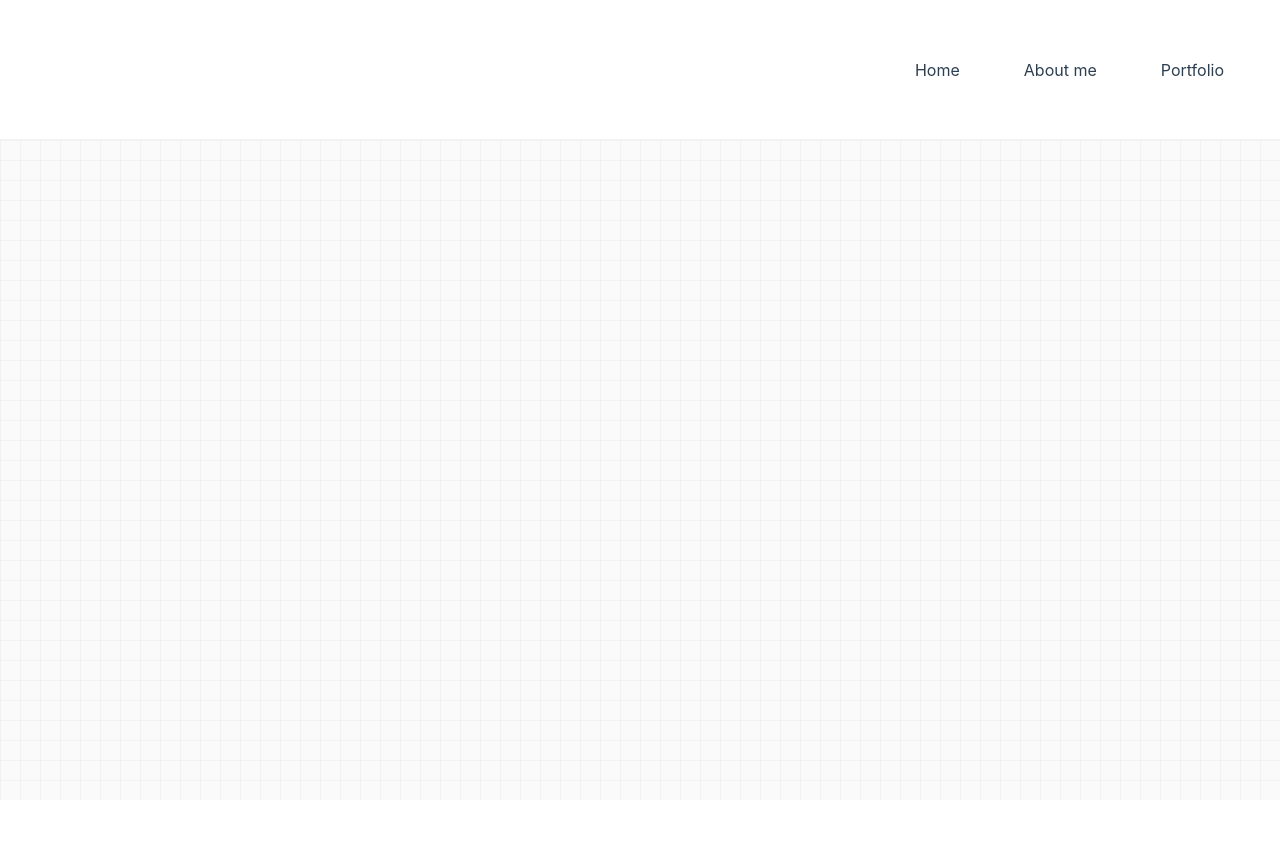
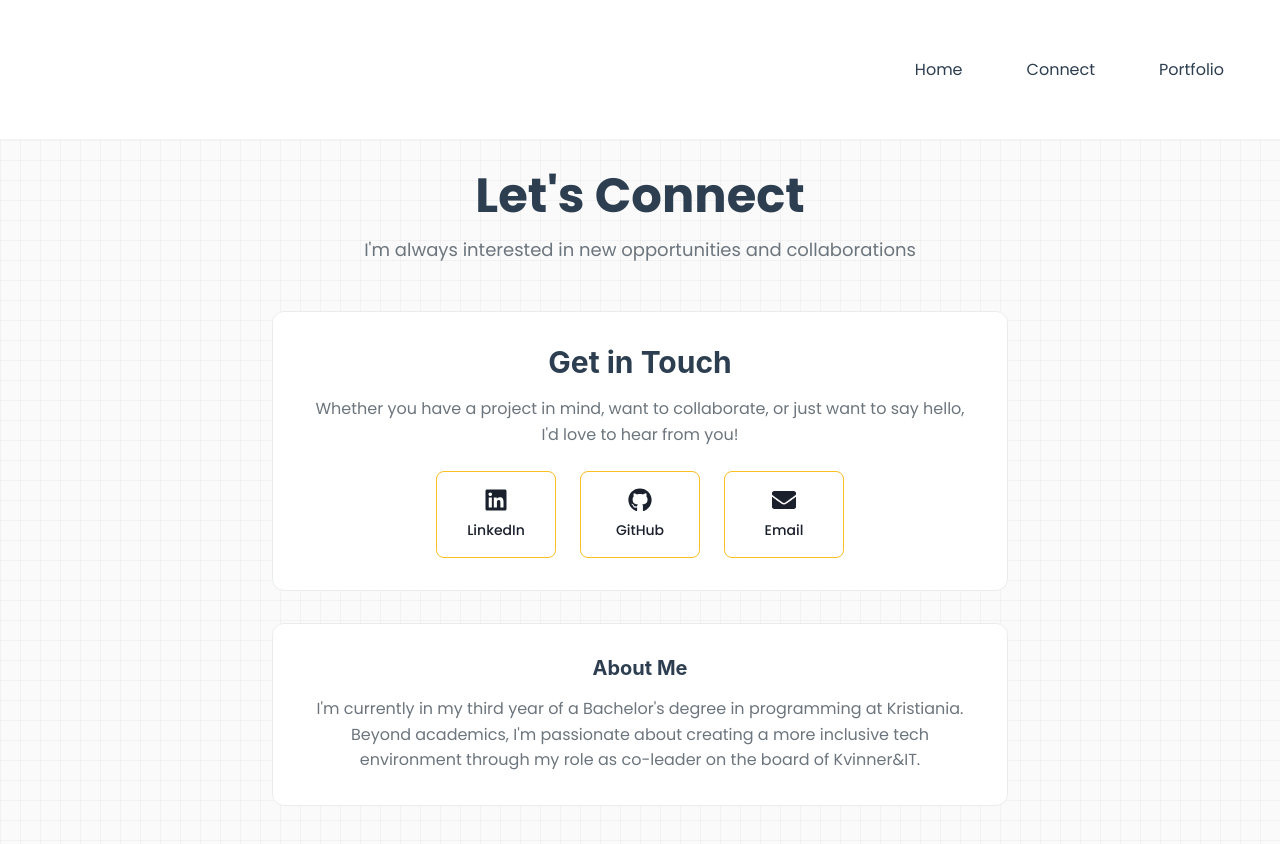
Before and after one commit to Odanostdahl/portfolio, a React (Vite) app: page /connect in a window 1280 px wide. Shown: the top 844 px of the page. Before the commit the page ends 800 px from the top, so only its background shows below. Built offline with nearby package versions, Linux system fonts and the light colour scheme.

Commit message:
Switched font and did some changes in the nav bar

```diff
--- a/index.html
+++ b/index.html
@@ -4,6 +4,9 @@
     <meta charset="UTF-8" />
     <meta name="viewport" content="width=device-width, initial-scale=1.0" />
     <title>Oda Nøstdahl </title>
+    <link rel="preconnect" href="https://fonts.googleapis.com">
+    <link rel="preconnect" href="https://fonts.gstatic.com" crossorigin>
+    <link href="https://fonts.googleapis.com/css2?family=Poppins:wght@300;400;500;600;700&display=swap" rel="stylesheet">
   </head>
   <body>
     <div id="root"></div>
--- a/package.json
+++ b/package.json
@@ -16,6 +16,7 @@
     "framer-motion": "^12.16.0",
     "react": "^19.1.0",
     "react-dom": "^19.1.0",
+    "react-icons": "^5.5.0",
     "react-router-dom": "^7.6.1"
   },
   "devDependencies": {
--- /dev/null
+++ b/src/Connect.tsx
@@ -0,0 +1,146 @@
+import {
+    Box,
+    Heading,
+    Text,
+    Flex,
+    Link,
+    Icon,
+    VStack,
+    HStack
+} from '@chakra-ui/react';
+import { FaLinkedin, FaGithub, FaEnvelope } from 'react-icons/fa';
+
+function Connect() {
+    return (
+        <Box p={8} minH="100vh" maxW="800px" mx="auto">
+            <Box textAlign="center" mb={12}>
+                <Heading
+                    size="2xl"
+                    mb={4}
+                    color="#2c3e50"
+                    fontFamily="'Poppins', -apple-system, BlinkMacSystemFont, 'Segoe UI', 'Roboto', sans-serif"
+                >
+                    Let's Connect
+                </Heading>
+                <Text fontSize="lg" color="#6c757d">
+                    I'm always interested in new opportunities and collaborations
+                </Text>
+            </Box>
+
+            <VStack spacing={8} align="stretch">
+                <Box
+                    bg="white"
+                    borderRadius="12px"
+                    border="1px solid #e9ecef"
+                    p={8}
+                    textAlign="center"
+                >
+                    <Heading size="lg" mb={4} color="#2c3e50">
+                        Get in Touch
+                    </Heading>
+                    <Text mb={6} color="#6c757d" lineHeight="1.6">
+                        Whether you have a project in mind, want to collaborate, or just want to say hello,
+                        I'd love to hear from you!
+                    </Text>
+
+                    <HStack spacing={6} justify="center">
+                        <Link
+                            href="https://www.linkedin.com/in/oda-nøstdahl-138623297"
+                            target="_blank"
+                            rel="noopener noreferrer"
+                            _hover={{ transform: "scale(1.1)" }}
+                            transition="transform 0.2s ease"
+                        >
+                            <Flex
+                                direction="column"
+                                align="center"
+                                p={4}
+                                borderRadius="8px"
+                                border="1px solid #fbbf24"
+                                bg="transparent"
+                                _hover={{
+                                    bg: "#fbbf24",
+                                    color: "white"
+                                }}
+                                transition="all 0.2s ease"
+                                minW="120px"
+                            >
+                                <Icon as={FaLinkedin} boxSize={6} mb={2} />
+                                <Text fontSize="sm" fontWeight="500">LinkedIn</Text>
+                            </Flex>
+                        </Link>
+
+                        <Link
+                            href="https://github.com/Odanostdahl"
+                            target="_blank"
+                            rel="noopener noreferrer"
+                            _hover={{ transform: "scale(1.1)" }}
+                            transition="transform 0.2s ease"
+                        >
+                            <Flex
+                                direction="column"
+                                align="center"
+                                p={4}
+                                borderRadius="8px"
+                                border="1px solid #fbbf24"
+                                bg="transparent"
+                                _hover={{
+                                    bg: "#fbbf24",
+                                    color: "white"
+                                }}
+                                transition="all 0.2s ease"
+                                minW="120px"
+                            >
+                                <Icon as={FaGithub} boxSize={6} mb={2} />
+                                <Text fontSize="sm" fontWeight="500">GitHub</Text>
+                            </Flex>
+                        </Link>
+
+                        <Link
+                            href="mailto:oda.nostdahl@gmail.com"
+                            _hover={{ transform: "scale(1.1)" }}
+                            transition="transform 0.2s ease"
+                        >
+                            <Flex
+                                direction="column"
+                                align="center"
+                                p={4}
+                                borderRadius="8px"
+                                border="1px solid #fbbf24"
+                                bg="transparent"
+                                _hover={{
+                                    bg: "#fbbf24",
+                                    color: "white"
+                                }}
+                                transition="all 0.2s ease"
+                                minW="120px"
+                            >
+                                <Icon as={FaEnvelope} boxSize={6} mb={2} />
+                                <Text fontSize="sm" fontWeight="500">Email</Text>
+                            </Flex>
+                        </Link>
+                    </HStack>
+                </Box>
+
+                <Box
+                    bg="white"
+                    borderRadius="12px"
+                    border="1px solid #e9ecef"
+                    p={8}
+                    textAlign="center"
+                >
+                    <Heading size="md" mb={4} color="#2c3e50">
+                        About Me
+                    </Heading>
+                    <Text color="#6c757d" lineHeight="1.6">
+                        I'm currently in my third year of a Bachelor's degree in programming at Kristiania.
+                        Beyond academics, I'm passionate about creating a more inclusive tech environment
+                        through my role as co-leader on the board of Kvinner&IT.
+                    </Text>
+                </Box>
+            </VStack>
+        </Box>
+    );
+}
+
+export default Connect;
--- a/src/Portfolio.tsx
+++ b/src/Portfolio.tsx
@@ -35,12 +35,12 @@ function Portfolio() {
 
     return (
         <Box p={8} minH="100vh" maxW="1200px" mx="auto">
-            <Box textAlign="left" mb={12}>
+            <Box textAlign="center" mb={12}>
                 <Heading
                     size="2xl"
                     mb={4}
                     color="#2c3e50"
-                    fontFamily="-apple-system, BlinkMacSystemFont, 'Segoe UI', 'Roboto', sans-serif"
+                    fontFamily="'Poppins', -apple-system, BlinkMacSystemFont, 'Segoe UI', 'Roboto', sans-serif"
                 >
                     My Projects
                 </Heading>
@@ -59,11 +59,6 @@ function Portfolio() {
                         borderColor="#e9ecef"
                         p={6}
                         h="100%"
-                        _hover={{
-                            boxShadow: "0 8px 25px rgba(0, 0, 0, 0.1)",
-                            transform: "translateY(-2px)"
-                        }}
-                        transition="all 0.2s ease"
                     >
                         <Flex direction="column" h="100%">
                             <Heading size="lg" mb={3} color="#2c3e50">
--- a/src/RouterSetup.tsx
+++ b/src/RouterSetup.tsx
@@ -3,6 +3,7 @@ import Navbar from "./navBar.tsx";
 import AboutMe from "./AboutMe.tsx";
 import Home from "./Home.tsx";
 import Portfolio from "./Portfolio.tsx";
+import Connect from "./Connect.tsx";
 
 function AppRoutes(){
     return(
@@ -12,6 +13,7 @@ function AppRoutes(){
                 <Route path="/" element={<Home />}/>
                 <Route path="/about" element={<AboutMe />}/>
                 <Route path="/portfolio" element={<Portfolio />}/>
+                <Route path="/connect" element={<Connect />}/>
             </Routes>
         </Router>
     )
--- a/src/css/App.css
+++ b/src/css/App.css
@@ -9,7 +9,7 @@
     linear-gradient(90deg, rgba(0, 0, 0, 0.03) 1px, transparent 1px);
   background-size: 20px 20px;
   min-height: 100vh;
-  font-family: -apple-system, BlinkMacSystemFont, 'Segoe UI', 'Roboto', 'Oxygen', 'Ubuntu', 'Cantarell', sans-serif;
+  font-family: 'Poppins', -apple-system, BlinkMacSystemFont, 'Segoe UI', 'Roboto', 'Oxygen', 'Ubuntu', 'Cantarell', sans-serif;
 }
 
 .container{
--- a/src/navBar.tsx
+++ b/src/navBar.tsx
@@ -64,7 +64,6 @@ function Navbar() {
                     ODA NØSTDAHL
                 </MotionText>
 
-                {/* Menyvalgene vises alltid */}
                 <UnorderedList
                     styleType="none"
                     display="flex"
@@ -73,7 +72,7 @@ function Navbar() {
                 >
                     {[
                         { label: "Home", to: "/" },
-                        { label: "About me", to: "/about" },
+                        { label: "Connect", to: "/connect" },
                         { label: "Portfolio", to: "/portfolio" },
                     ].map((item) => (
                         <ListItem key={item.to}>
```
Also changed, not shown: 1 other file (tests, documents, lock files or other folders).
